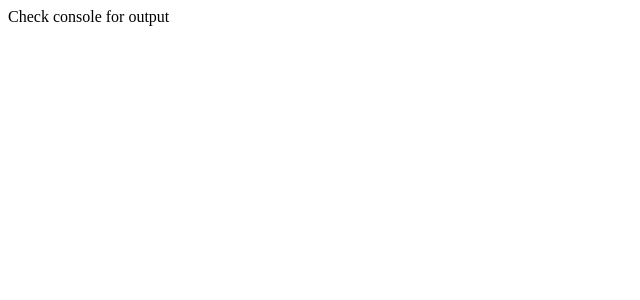
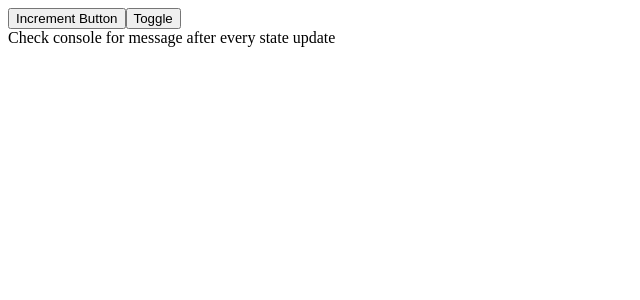
Before and after one commit to sidharth-raj-dev/react-hooks-play, a React app: page / in a window 1280 px wide. Shown: the top 300 px of the page, without its empty margins (0-640 px from the left). Built offline with nearby package versions, Linux system fonts and the light colour scheme.

Commit message:
added useEffect component

```diff
--- a/App.js
+++ b/App.js
@@ -4,12 +4,13 @@ import React from "react";
 // import SetStateFunctional from "./src/useState/SetStateFunctional";
 // import SetStateFunctionalBatched from "./src/useState/SetStateFunctionalBatched";
 // import SetStateClassCompWithCallback from "./src/useState/SetStateClassCompWithCallback";
-import UseEffectCompMount from "./src/useEffect/UseEffectCompMount";
+// import UseEffectCompMount from "./src/useEffect/UseEffectCompMount";
+import UseEffectCompEveryStateUpdate from "./src/useEffect/UseEffectCompEveryStateUpdate";
 
 const App = () => {
     return (
         <div>
-            <UseEffectCompMount />
+            <UseEffectCompEveryStateUpdate />
         </div>
     );
 };
--- /dev/null
+++ b/src/useEffect/UseEffectCompEveryStateUpdate.js
@@ -0,0 +1,30 @@
+import React from "react";
+import { useState, useEffect } from "react";
+
+function UseEffectCompEveryStateUpdate() {
+    const [clickCount, setClickCount] = useState(0);
+    const [toggle, setToggle] = useState(false);
+
+    useEffect(() => {
+        console.log('clickCount value is ' + clickCount);
+        console.log('toggle value is ' + toggle);
+    });
+
+    function clickCallback() {
+        setClickCount(clickCount + 1);
+    }
+
+    function toggleCallback() {
+        setToggle(!toggle);
+    }
+
+    return (
+        <>
+            <button onClick={clickCallback}> Increment Button </button>
+            <button onClick={toggleCallback}> Toggle </button>
+            <div>Check console for message after every state update</div>
+        </>
+    );
+}
+
+export default UseEffectCompEveryStateUpdate;
```
